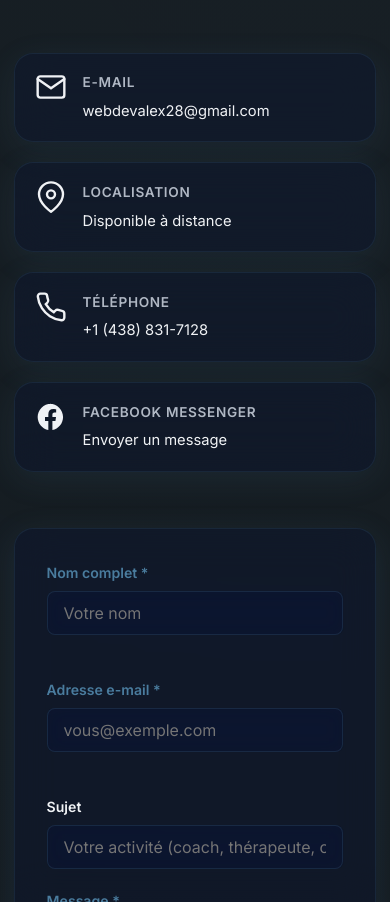
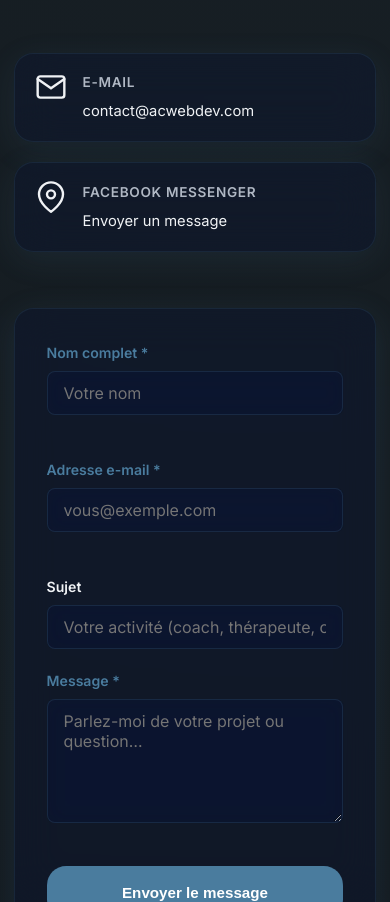
Before and after one commit to TrooperAlex28/PageWebBio, a website: page index.html in a window 390 px wide. Shown: the part 6387-7289 px from the top of the page. Drawn offline with Linux system fonts and the light colour scheme.

Commit message:
modification adresse courriel, retrait de téléphone

```diff
--- a/index.html
+++ b/index.html
@@ -490,9 +490,7 @@
                 </span>
                 <div>
                   <strong data-i18n="contact-email-label">E-mail</strong>
-                  <a href="mailto:webdevalex28@gmail.com"
-                    >webdevalex28@gmail.com</a
-                  >
+                  <a href="mailto:contact@acwebdev.com">contact@acwebdev.com</a>
                 </div>
               </div>
 
@@ -517,7 +515,7 @@
                     />
                   </svg>
                 </span>
-                <div>
+                <!-- <div>
                   <strong data-i18n="contact-location-label"
                     >Localisation</strong
                   >
@@ -540,8 +538,8 @@
                       stroke-width="1.8"
                     />
                   </svg>
-                </span>
-                <div>
+                </span> -->
+                <!-- <div>
                   <strong data-i18n="contact-phone-label">Téléphone</strong>
                   <a href="tel: 14388317128">+1 (438) 831-7128</a>
                 </div>
@@ -559,7 +557,7 @@
                       fill="currentColor"
                     />
                   </svg>
-                </span>
+                </span> -->
                 <div>
                   <strong data-i18n="contact-facebook-label"
                     >Facebook Messenger</strong
```
